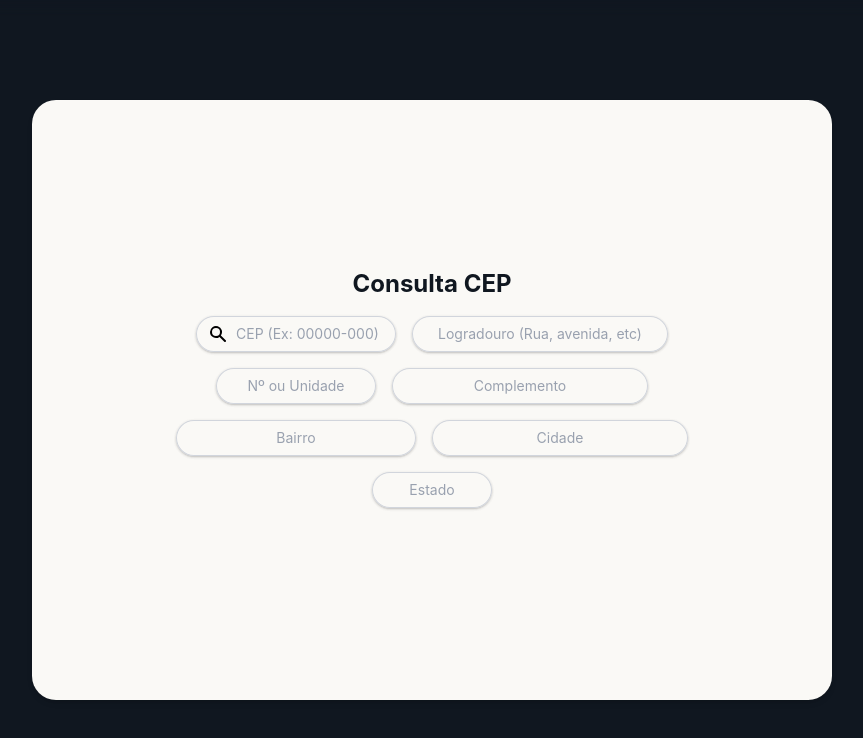
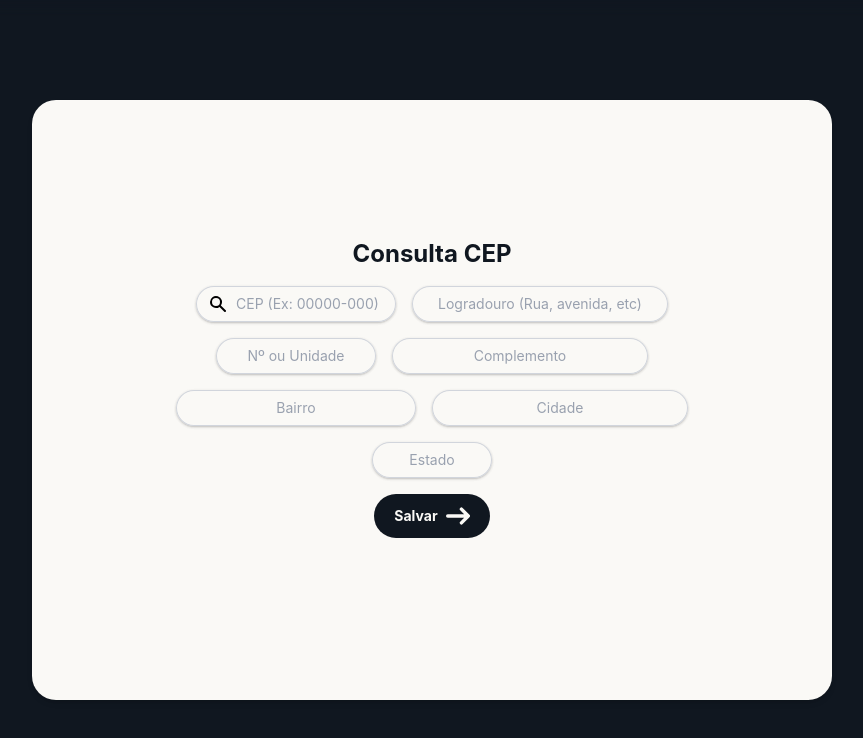
Before and after one commit to caiohenrqq/desafio-tecnico-front-end-ag-sistemas, a React (Vite) app: page / in a window 1280 px wide. Both pictures are taken after a click on the button "Vamos lá!". Shown: the top 738 px of the page, without its empty margins (208-1071 px from the left). Built offline with nearby package versions, Linux system fonts and the light colour scheme.

Commit message:
Adiciona botão salvar em Consulta.tsx

```diff
--- a/src/Consulta.tsx
+++ b/src/Consulta.tsx
@@ -32,6 +32,7 @@ const Consulta: React.FC<forwardRefProps> = ({ forwardRef }) => {
 
       var validaCEP = /^[0-9]{8}$/;
 
+      // Validação de cep providenciada na documentação do ViaCEP
       if (validaCEP.test(cep)) {
         fetch(`https://viacep.com.br/ws/${cep}/json`)
           .then((res) => res.json())
@@ -150,6 +151,31 @@ const Consulta: React.FC<forwardRefProps> = ({ forwardRef }) => {
             />
           </div>
         </div>
+
+        <div className="flex justify-center items-center">
+        <button
+          // onClick={}
+          type="button"
+          className="text-secundaria hover:bg-gray-400 bg-primaria rounded-full font-bold text-sm px-5 py-2.5 mt-4 text-center inline-flex items-center"
+        >
+          Salvar
+          <svg
+            className="rtl:rotate-180 w-6 h-6 ms-2"
+            aria-hidden="true"
+            xmlns="http://www.w3.org/2000/svg"
+            fill="none"
+            viewBox="0 0 14 10"
+          >
+            <path
+              stroke="currentColor"
+              stroke-linecap="round"
+              stroke-linejoin="round"
+              stroke-width="2"
+              d="M1 5h12m0 0L9 1m4 4L9 9"
+            />
+          </svg>
+        </button>
+        </div>
       </div>
     </div>
   );
```
